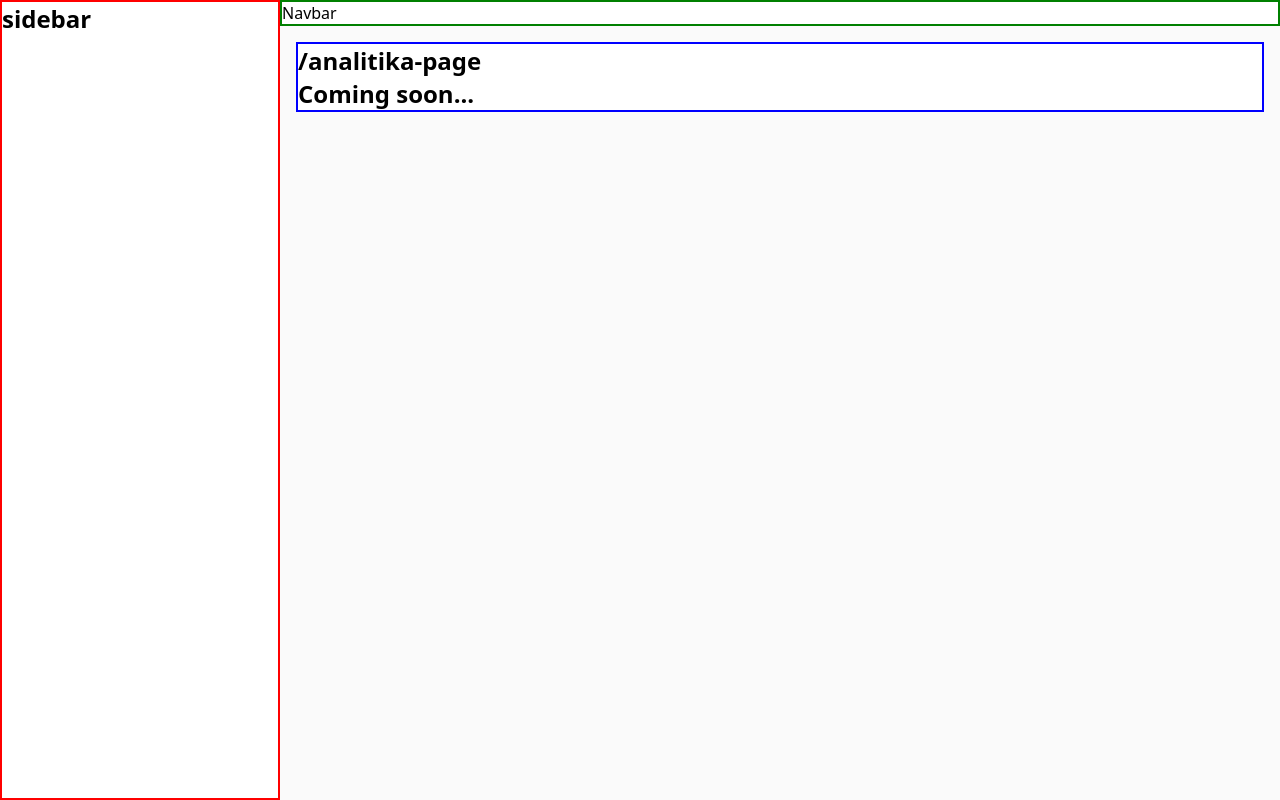
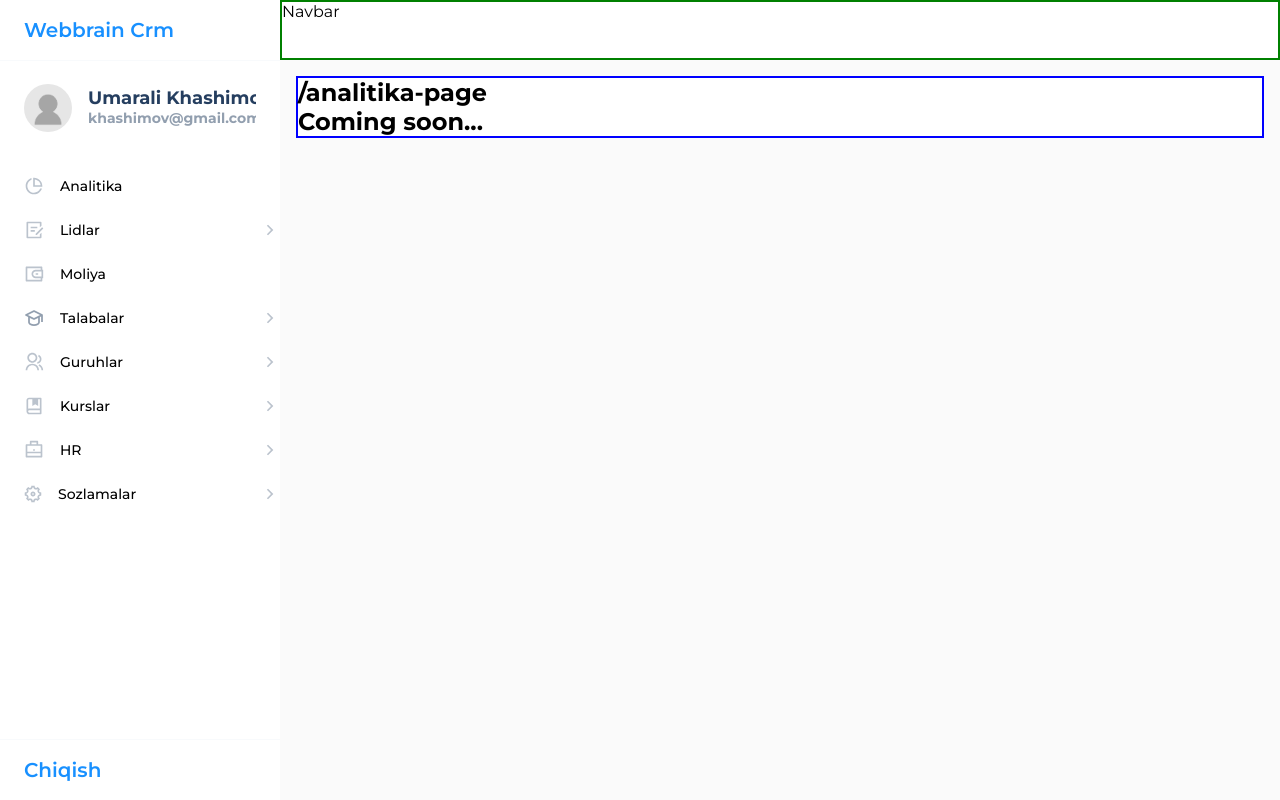
Before and after one commit to Umar-Front/crm-project, a React (Vite) app: page /analitika in a window 1280 px wide. Built offline with nearby package versions, Linux system fonts and the light colour scheme.

Commit message:
sidebar parent and child path

```diff
--- a/src/components/Navbar/style.js
+++ b/src/components/Navbar/style.js
@@ -3,6 +3,7 @@
 const Container = styled.div`
  background-color:white;
  border:2px solid green;
+ height:60px;
 `;
 
 export { Container }
--- a/src/components/Sidebar/index.jsx
+++ b/src/components/Sidebar/index.jsx
@@ -1,15 +1,73 @@
 import React from 'react'
-import { Outlet } from 'react-router-dom'
-import { Body, Container, Side, Wrapper } from './style'
+import { Navigate, Outlet, useNavigate } from 'react-router-dom'
+import { useState } from 'react'
+import { Arrow, Body, ChildWrapper, Container, Logo, LogoOut, Menu, MenuItem, Side, Wrapper } from './style'
 import Navbar from '../Navbar'
+import Profile from './profile'
+import sidebar from '../../utils/sidebar'
 
 export const Sidebar = () => {
+
+  const [open, setopen] = useState(['bosh'])
+
+  const onClickParent = (id) => {
+    if (open.includes(id)) {
+      console.log(open, 'if');
+
+      let data = open.filter((val) => val !== id);
+      setopen(data)
+    } else {
+      setopen([...open, id])
+    }
+    console.log(open);
+  }
+
+  const navigate = useNavigate()
+  const onClickLogo = () => {
+    navigate('/')
+  }
+
+
+
   return (
     <Container>
       <Side>
-        <h2>sidebar</h2>
+        <Logo onClick={onClickLogo}>
+          Webbrain Crm
+        </Logo>
+        <Profile />
+        <Menu>
+          {sidebar.map((parent) => {
+            const active = open.includes(parent.id)
+            const { icon: Icon } = parent
+            return (
+              <>
+                <MenuItem key={parent.id} onClick={() => onClickParent(parent.id)} >
+                  <MenuItem.Title >
+                    <Icon className="icon" /> {parent.title}
+                  </MenuItem.Title >
+                  {parent?.children?.length && <Arrow active={active} />}
+                </MenuItem>
+                <ChildWrapper active={active}>
+                  {parent?.children?.map((child) => {
+                    return (
+                      <MenuItem key={child.id}>
+                        <MenuItem.Title > {child.title} </MenuItem.Title >
+                      </MenuItem>
+                    )
+                  })}
+                </ChildWrapper>
+              </>
+
+
+
+            )
+          })}
+        </Menu>
+        <LogoOut>Chiqish</LogoOut>
       </Side>
       <Body>
+
         <Navbar />
         <Wrapper>
           <Outlet />
--- /dev/null
+++ b/src/components/Sidebar/profile/index.jsx
@@ -0,0 +1,22 @@
+// import React from 'react'
+import { ProfileContainer } from '../style';
+import noImg from "../../../assets/img/noUser.webp"
+
+
+export const Profile = () => {
+  return (
+    <ProfileContainer>
+      <ProfileContainer.Image src={noImg} />
+      <div>
+        <ProfileContainer.Name>
+          <h2>Umarali Khashimov</h2>
+        </ProfileContainer.Name>
+        <ProfileContainer.Email>
+          <h3>khashimov@gmail.com</h3>
+        </ProfileContainer.Email>
+      </div>
+    </ProfileContainer>
+  )
+}
+
+export default Profile
--- a/src/components/Sidebar/style.js
+++ b/src/components/Sidebar/style.js
@@ -1,16 +1,26 @@
 import { styled } from "styled-components";
+import arrow from "../../assets/icons/rightArrow.svg?react"
+
+const Arrow = styled(arrow)`
+  display:flex;
+  margin-left:auto;
+  transform:${({ active }) => active && 'rotate(90deg)'};
+  transition-all: 0.1s;
+`
+
 
 const Container = styled.div`
  display:flex;
 `
 
 const Side = styled.div`
-
+   position:relative;
+   display:flex;
+   flex-direction:column;
    max-width:280px;
    min-width:280px;
    height:100vh;
-   border:2px solid red;
-   background-color:white;
+   background-color: white;
    overflow:hidden;
    overflow-y:scroll;
    &::-webkit-scrollbar{
@@ -28,6 +38,125 @@
   border:2px solid blue;
   margin:16px;
 
+`;
+
+
+const Logo = styled.div`
+  font-weight:600;
+  font-size:20px;
+  line-height:28px;
+  color: rgba(24,144,255,1);
+  padding:16px 24px;
+  border-bottom:1px solid rgba(248,250,252,1);
+  cursor:pointer;
+  background-color:white;
+`;
+
+const LogoOut = styled(Logo)`
+  display:flex;
+  position:sticky;
+  margin-top:auto;
+  font-weight:600;
+  font-size:20px;
+  line-height:28px;
+  color: rgba(24,144,255,1);
+  padding:16px 24px;
+  border-bottom:0;
+  border-top:1px solid rgba(248,250,252,1);
+  cursor:pointer;
+  background-color:white;
+
+`;
+
+
+const ProfileContainer = styled.div`
+  display:flex;
+  justify-content:center;
+  align-items:center;
+  margin:23px 24px 32px 24px;
+
+`;
+
+ProfileContainer.Image = styled.img`
+ width:48px;
+ height:48px;
+ margin-right:16px;
+ border-radius:50%;
+`;
+
+ProfileContainer.Name = styled.div`
+  width:168px;
+  font-weight:600;
+  font-size:12px;
+  line-height:20px;
+  white-space:nowrap;
+  overflow:hidden;
+  text-overflow:ellipsis;
+  color: var(--primaryColor)
+`;
+
+ProfileContainer.Email = styled.div`
+  width:168px;
+  font-weight:500;
+  font-size:12px;
+  line-height:20px;
+  white-space:nowrap;
+  overflow:hidden;
+  text-overflow:ellipsis;
+  color: var(--secondaryColor)
+
+`;
+
+
+/* Menu */
+
+const Menu = styled.div`
+ display:flex;
+ flex-direction:column;
+ /* padding: 0 24px; */
+
+`;
+
+
+const MenuItem = styled.div`
+   display:flex;
+   align-items:center;
+   &:hover{
+    cursor:pointer;
+    background-color: rgba(248,250,252,1);
+
+  }
+`;
+
+MenuItem.Title = styled.div`
+  display:flex;
+  align-items:center;
+  flex:1;
+  font-weight:500;
+  font-size:14px;
+  line-height:20px;
+  padding:12px 0 12px 24px;
+  &:hover{
+    color:var(--activeColor);
+    & path {
+      fill:var(--activeColor);
+    }
+  }
+
+  .icon{
+    margin-right:16px;
+
+  }
+
+`;
+
+const ChildWrapper = styled.div`
+  margin-left:35px;
+  height: ${({ active }) => active ? "auto" : "0px"};
+  overflow:hidden;
 `
 
-export { Container, Side, Body, Wrapper }
+
+
+
+export { Container, Side, Body, Wrapper, Logo, LogoOut, ProfileContainer, Menu, MenuItem, Arrow, ChildWrapper }
--- a/src/index.css
+++ b/src/index.css
@@ -1,12 +1,19 @@
+@import url("https://fonts.googleapis.com/css2?family=Montserrat:wght@200;300;400;500;600;700;800&display=swap");
+
+:root {
+  --primaryColor: rgba(37, 62, 95, 1);
+  --secondaryColor: rgba(146, 159, 175, 1);
+  --activeColor: rgba(24, 144, 255, 1);
+}
+
 * {
-  font-family: system-ui, -apple-system, BlinkMacSystemFont, 'Segoe UI', Roboto, Oxygen, Ubuntu, Cantarell, 'Open Sans', 'Helvetica Neue', sans-serif;
+  font-family: "Montserrat", sans-serif;
   margin: 0;
   padding: 0;
   box-sizing: border-box;
 }
 
-
-
 body {
+  font-family: "Montserrat", sans-serif;
   background-color: rgba(250, 250, 250, 1);
 }
--- a/src/root/index.jsx
+++ b/src/root/index.jsx
@@ -15,7 +15,6 @@
             if (parent?.children) {
               return parent.children.map((child) => {
                 const ElementChild = child.element;
-                console.log(child.path, 'child');
                 return (
                   <Route
                     key={child.id}
```
Also changed, not shown: src/components/Sidebar/profile/style.js (added).
